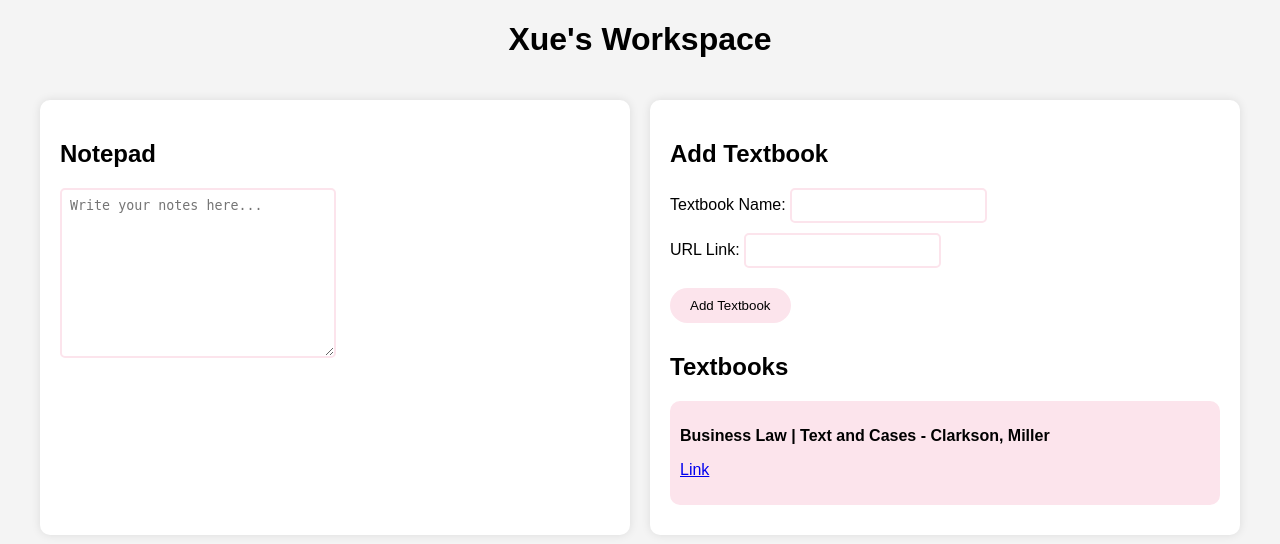
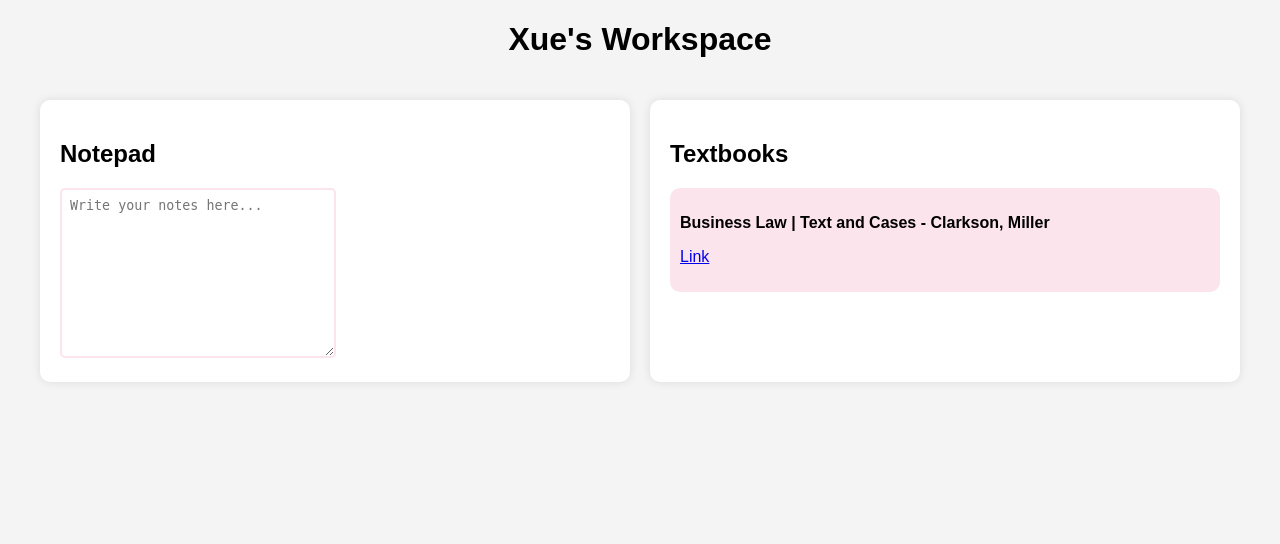
Before and after one commit to evhuh/workspace-01, a Flask app: page / in a window 1280 px wide. Shown: the top 544 px of the page. Run offline with Flask 2, Linux system fonts and the light colour scheme.

Commit message:
modified:   templates/index.html

```diff
--- a/templates/index.html
+++ b/templates/index.html
@@ -87,14 +87,6 @@
         </div>
         <!-- Textbooks -->
         <div class="textbooks">
-            <h2>Add Textbook</h2>
-            <form action="/" method="post">
-                <label for="textbook_name">Textbook Name:</label>
-                <input type="text" id="textbook_name" name="textbook_name" required><br>
-                <label for="url_link">URL Link:</label>
-                <input type="url" id="url_link" name="url_link" required><br>
-                <input type="submit" value="Add Textbook">
-            </form>
             <h2>Textbooks</h2>
             <div id="textbooks">
                 <div class="textbook">
```
